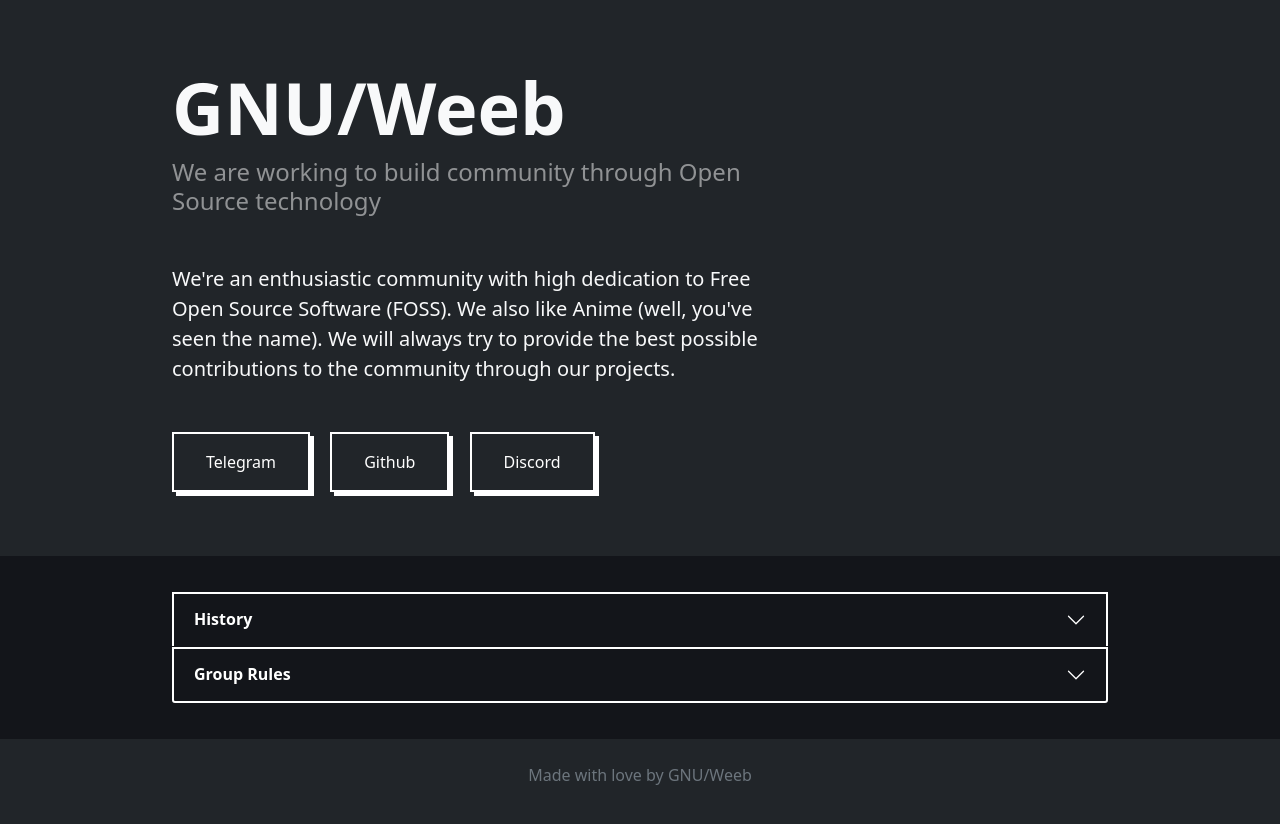
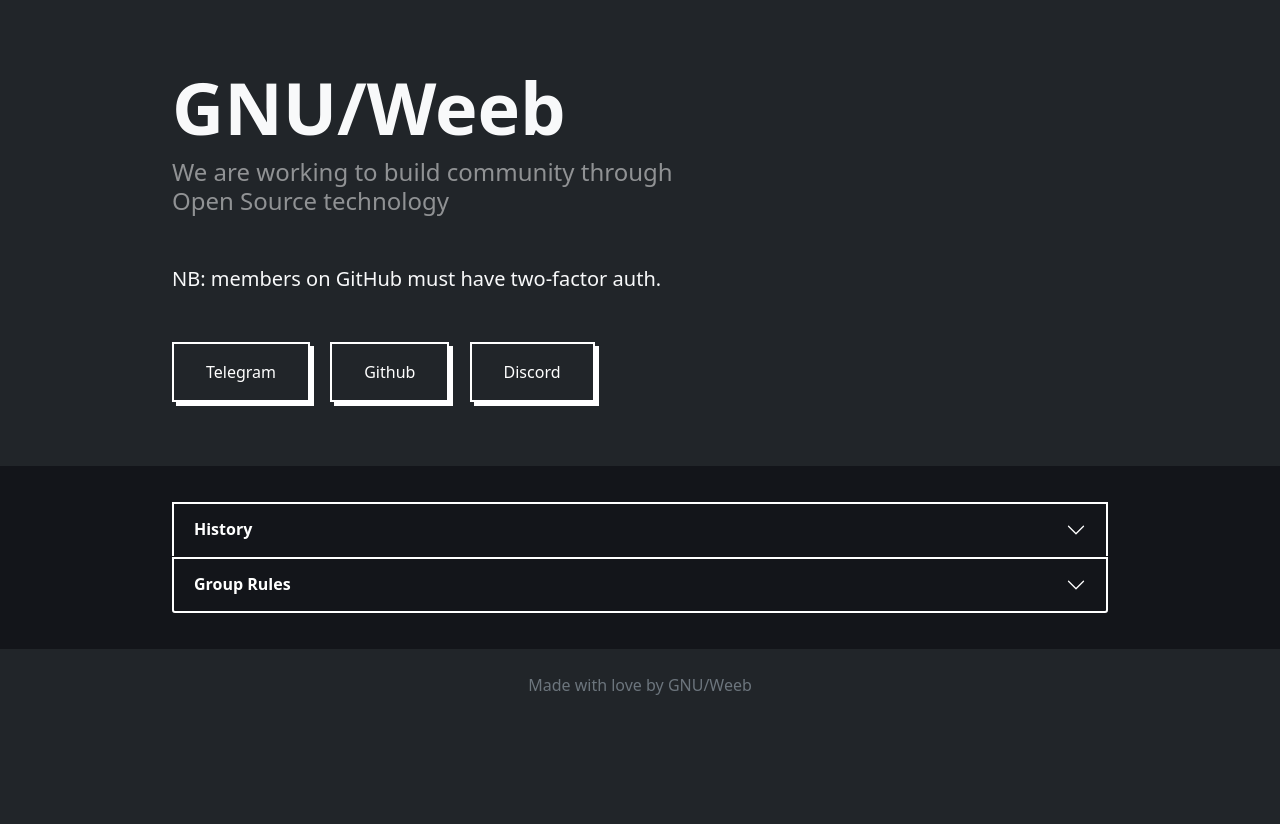
Before and after one commit to GNUWeeb/www.gnuweeb.org, a Jekyll site: the page public/index.html, which Jekyll copies as it is, in a window 1280 px wide. Shown: the top 824 px of the page. Built offline with Jekyll 4.4.1, drawn with Linux system fonts in a browser that asks for light colours.

Commit message:
_config.yml: Remove bad description
I don't like the site description, let's remove it at the moment.

Signed-off-by: Ammar Faizi <ammarfaizi2@gmail.com>

```diff
--- a/_config.yml
+++ b/_config.yml
@@ -5,7 +5,7 @@
 author:
   name: GNU/Weeb Contributors (https://github.com/GNUWeeb/www.gnuweeb.org/graphs/contributors)
 description: > # this means to ignore newlines until "show_excerpts:"
-  We're an enthusiastic community with high dedication to Free Open Source Software (FOSS). We also like Anime (well, you've seen the name). We will always try to provide the best possible contributions to the community through our projects.
+  NB: members on GitHub must have two-factor auth.
 show_excerpts: false # set to true to show excerpts on the homepage
 logo: assets/img/favicon.png
 
--- a/public/feed.xml
+++ b/public/feed.xml
@@ -1,2 +1,2 @@
-<?xml version="1.0" encoding="utf-8"?><feed xmlns="http://www.w3.org/2005/Atom" ><generator uri="https://jekyllrb.com/" version="4.2.0">Jekyll</generator><link href="https://www.gnuweeb.org/feed.xml" rel="self" type="application/atom+xml" /><link href="https://www.gnuweeb.org/" rel="alternate" type="text/html" /><updated>2021-09-23T17:50:05+07:00</updated><id>https://www.gnuweeb.org/feed.xml</id><title type="html">GNU/Weeb</title><subtitle>We're an enthusiastic community with high dedication to Free Open Source Software (FOSS). We also like Anime (well, you've seen the name). We will always try to provide the best possible contributions to the community through our projects.
+<?xml version="1.0" encoding="utf-8"?><feed xmlns="http://www.w3.org/2005/Atom" ><generator uri="https://jekyllrb.com/" version="4.2.0">Jekyll</generator><link href="https://www.gnuweeb.org/feed.xml" rel="self" type="application/atom+xml" /><link href="https://www.gnuweeb.org/" rel="alternate" type="text/html" /><updated>2021-09-23T18:02:53+07:00</updated><id>https://www.gnuweeb.org/feed.xml</id><title type="html">GNU/Weeb</title><subtitle>NB: members on GitHub must have two-factor auth.
 </subtitle><author><name>GNU/Weeb Contributors (https://github.com/GNUWeeb/www.gnuweeb.org/graphs/contributors)</name></author></feed>
--- a/public/index.html
+++ b/public/index.html
@@ -15,15 +15,15 @@
 <meta property="og:title" content="GNU/Weeb" />
 <meta name="author" content="GNU/Weeb Contributors (https://github.com/GNUWeeb/www.gnuweeb.org/graphs/contributors)" />
 <meta property="og:locale" content="en_US" />
-<meta name="description" content="We’re an enthusiastic community with high dedication to Free Open Source Software (FOSS). We also like Anime (well, you’ve seen the name). We will always try to provide the best possible contributions to the community through our projects." />
-<meta property="og:description" content="We’re an enthusiastic community with high dedication to Free Open Source Software (FOSS). We also like Anime (well, you’ve seen the name). We will always try to provide the best possible contributions to the community through our projects." />
+<meta name="description" content="NB: members on GitHub must have two-factor auth." />
+<meta property="og:description" content="NB: members on GitHub must have two-factor auth." />
 <link rel="canonical" href="https://www.gnuweeb.org/" />
 <meta property="og:url" content="https://www.gnuweeb.org/" />
 <meta property="og:site_name" content="GNU/Weeb" />
 <meta name="twitter:card" content="summary" />
 <meta property="twitter:title" content="GNU/Weeb" />
 <script type="application/ld+json">
-{"sameAs":[{"telegram":"https://t.me/GNUWeeb"},{"github":"https://git.io/GNUWeeb"},{"discord":"https://discord.gg/RjFjhzEH9c"},{"reddit":"https://reddit.com/r/gnuweeb"}],"description":"We’re an enthusiastic community with high dedication to Free Open Source Software (FOSS). We also like Anime (well, you’ve seen the name). We will always try to provide the best possible contributions to the community through our projects.","@type":"WebSite","publisher":{"@type":"Organization","logo":{"@type":"ImageObject","url":"https://www.gnuweeb.org/assets/img/favicon.png"},"name":"GNU/Weeb Contributors (https://github.com/GNUWeeb/www.gnuweeb.org/graphs/contributors)"},"author":{"@type":"Person","name":"GNU/Weeb Contributors (https://github.com/GNUWeeb/www.gnuweeb.org/graphs/contributors)"},"url":"https://www.gnuweeb.org/","headline":"GNU/Weeb","name":"GNU/Weeb","@context":"https://schema.org"}</script>
+{"sameAs":[{"telegram":"https://t.me/GNUWeeb"},{"github":"https://git.io/GNUWeeb"},{"discord":"https://discord.gg/RjFjhzEH9c"},{"reddit":"https://reddit.com/r/gnuweeb"}],"description":"NB: members on GitHub must have two-factor auth.","@type":"WebSite","publisher":{"@type":"Organization","logo":{"@type":"ImageObject","url":"https://www.gnuweeb.org/assets/img/favicon.png"},"name":"GNU/Weeb Contributors (https://github.com/GNUWeeb/www.gnuweeb.org/graphs/contributors)"},"author":{"@type":"Person","name":"GNU/Weeb Contributors (https://github.com/GNUWeeb/www.gnuweeb.org/graphs/contributors)"},"url":"https://www.gnuweeb.org/","headline":"GNU/Weeb","name":"GNU/Weeb","@context":"https://schema.org"}</script>
 <!-- End Jekyll SEO tag -->
 <link type="application/atom+xml" rel="alternate" href="https://www.gnuweeb.org/feed.xml" title="GNU/Weeb" />
 
@@ -48,7 +48,7 @@
           </p>
         </div>
         <p class="my-5 text-center text-md-start lead">
-          We&#39;re an enthusiastic community with high dedication to Free Open Source Software (FOSS). We also like Anime (well, you&#39;ve seen the name). We will always try to provide the best possible contributions to the community through our projects.
+          NB: members on GitHub must have two-factor auth.
 
         </p>
 
```
